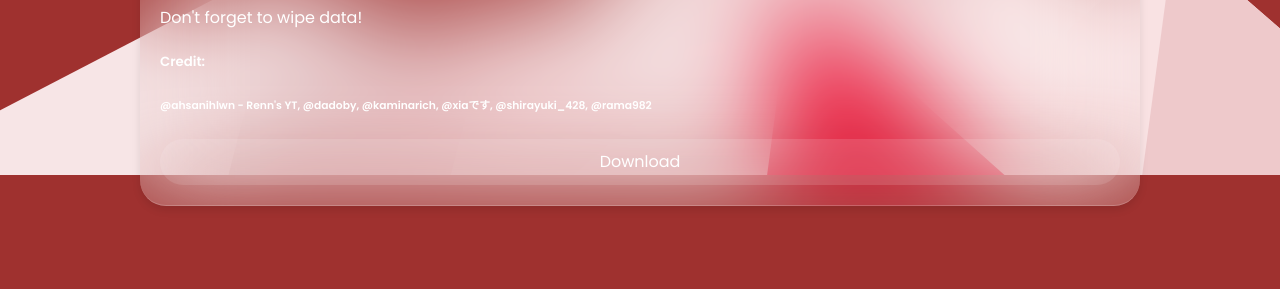
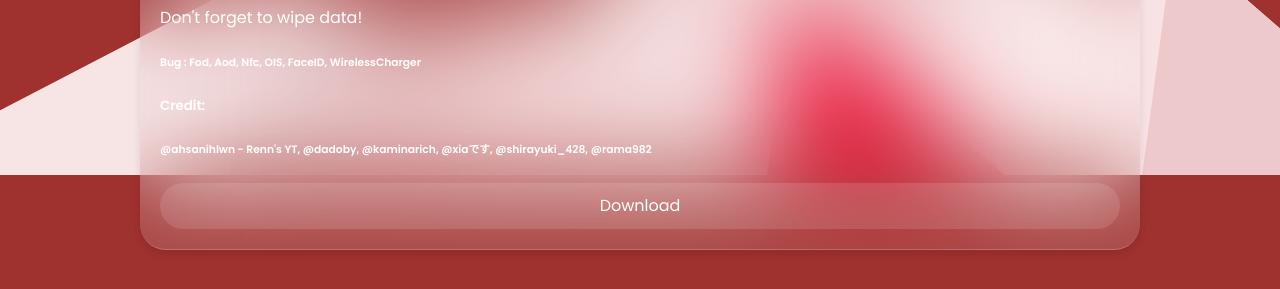
Before and after one commit to ahsanihlwn/rennsproject, a plain HTML site: page resources/download/x6850_oxygen.html in a window 1280 px wide. Shown: the part 625-914 px from the top of the page. Before the commit the page ends 881 px from the top, so only its background shows below. Drawn offline with Linux system fonts and the light colour scheme.

Commit message:
Update x6850_oxygen.html

```diff
--- a/resources/download/x6850_oxygen.html
+++ b/resources/download/x6850_oxygen.html
@@ -35,6 +35,7 @@
         <h3>Infinix Note 40 Pro - OxygenOS 15</h3>
         <p>You can just flash it via recovery</p>
         <p>Don't forget to wipe data!</p>
+        <h6>Bug : Fod, Aod, Nfc, OIS, FaceID, WirelessCharger</h6>
         <h5>Credit:</h6>
         <h6>@ahsanihlwn - Renn's YT, @dadoby, @kaminarich, @xiaです, @shirayuki_428, @rama982</h6>
         <h6></h6>
```
